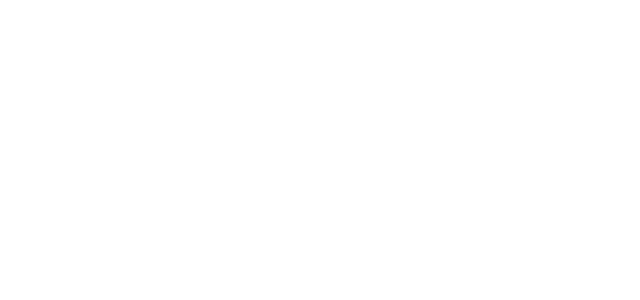
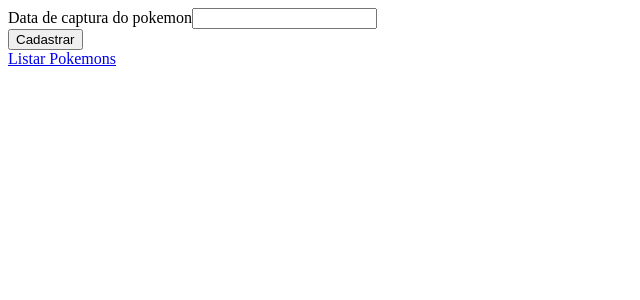
Before and after one commit to rogeriocventura/simpledex, an Angular app in the folder FRONT/: page /simpledex/pokemon/cadastrar in a window 1280 px wide. Before the commit this address led to /. Shown: the top 300 px of the page, without its empty margins (0-640 px from the left). Built offline with nearby package versions, Linux system fonts and the light colour scheme.

Commit message:
cadastroPokemon

```diff
--- a/FRONT/src/app/app-routing.module.ts
+++ b/FRONT/src/app/app-routing.module.ts
@@ -12,7 +12,7 @@
   },
   {
     //rotas para cadastrar os pokemons
-    path : 'pokemons/cadastrar',
+    path : 'simpledex/pokemon/cadastrar',
     component : CadastrarComponent
   }
 ];
--- a/FRONT/src/app/app.module.ts
+++ b/FRONT/src/app/app.module.ts
@@ -8,6 +8,7 @@
 import { CadastrarComponent } from './components/views/pokemons/cadastrar/cadastrar.component';
 import { HeaderComponent } from './components/template/header/header.component';
 import { ContentComponent } from './components/template/content/content.component';
+import { FormsModule } from '@angular/forms';
 
 @NgModule({
   declarations: [
@@ -20,7 +21,8 @@
   imports: [
     BrowserModule,
     AppRoutingModule,
-    HttpClientModule
+    HttpClientModule,
+    FormsModule
   ],
   providers: [],
   bootstrap: [AppComponent]
--- a/FRONT/src/app/components/views/pokemons/cadastrar/cadastrar.component.html
+++ b/FRONT/src/app/components/views/pokemons/cadastrar/cadastrar.component.html
@@ -1 +1,9 @@
-<p>cadastrar works!</p>
+<label for="createdAt">Data de captura do pokemon</label>
+<input type="text" name="createdAt" [(ngModel)]="pokemon.createdAt">
+
+<br>
+
+ <button (click)="cadastrar()">Cadastrar</button>
+
+<br>
+<a routerLink="">Listar Pokemons</a>
--- a/FRONT/src/app/components/views/pokemons/cadastrar/cadastrar.component.ts
+++ b/FRONT/src/app/components/views/pokemons/cadastrar/cadastrar.component.ts
@@ -1,4 +1,6 @@
+import { PokemonsService } from './../../../../services/pokemons.service';
 import { Component, OnInit } from '@angular/core';
+import { Pokemons } from 'src/app/models/Pokemons';
 
 @Component({
   selector: 'app-cadastrar',
@@ -7,9 +9,21 @@
 })
 export class CadastrarComponent implements OnInit {
 
-  constructor() { }
+  pokemon : Pokemons = new Pokemons();
+  campo : string = "";
+  constructor(private service : PokemonsService) {
+
+  }
 
   ngOnInit(): void {
   }
 
+  cadastrar(): void{
+    console.log(this.pokemon.createdAt);
+    // this.pokemon = new Pokemons();
+    // this.pokemon.createdAt = new Date("2021/06/14");
+    this.service.cadastrar(this.pokemon).subscribe((pokemon) => {
+      console.log(pokemon);
+    })
+  }
 }
--- a/FRONT/src/app/components/views/pokemons/listar/listar.component.css
+++ b/FRONT/src/app/components/views/pokemons/listar/listar.component.css
@@ -0,0 +1,5 @@
+table{
+    width: 45%;
+    text-align: center;
+
+}
--- a/FRONT/src/app/components/views/pokemons/listar/listar.component.html
+++ b/FRONT/src/app/components/views/pokemons/listar/listar.component.html
@@ -1,3 +1,20 @@
-<ul *ngFor ="let poke of pokemons ">
-    <li> {{poke._id}} </li>
-</ul>
+<a routerLink="simpledex/pokemon/cadastrar">Cadastrar Pokemons</a>
+
+<table>
+    <thead>
+        <tr>
+            <th>ID</th>
+            <th>Data de criação</th>
+        </tr>
+    </thead>
+    <tbody>
+        <tr *ngFor="let pokemon of pokemons">
+            <td>
+                {{pokemon._id}}
+            </td>
+            <td>
+                {{pokemon.createdAt | date: "dd/MM/yyyy"}}
+            </td>
+        </tr>
+    </tbody>
+</table>
--- a/FRONT/src/app/services/pokemons.service.ts
+++ b/FRONT/src/app/services/pokemons.service.ts
@@ -17,6 +17,6 @@
   }
 
   cadastrar(pokemon : Pokemons) : Observable<Pokemons>{
-    return this.http.post<Pokemons>(`${this.baseURL}/simpledex/pokemon/cadastrar`, pokemon);
+    return this.http.post<Pokemons>(`${this.baseURL}simpledex/pokemon/cadastrar`, pokemon);
   }
 }
```
Also changed, not shown: 1 other file (tests, documents, lock files or other folders).
